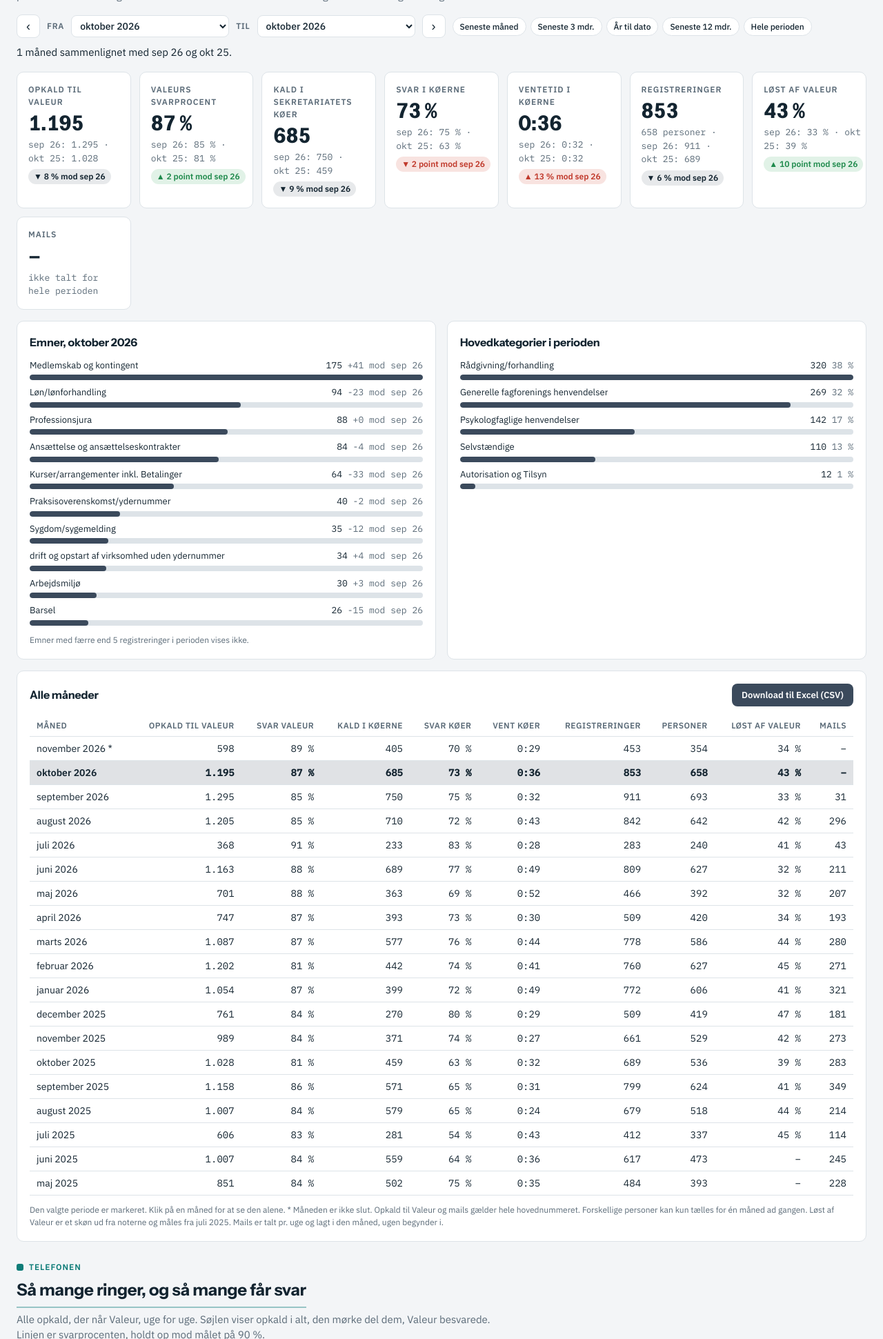
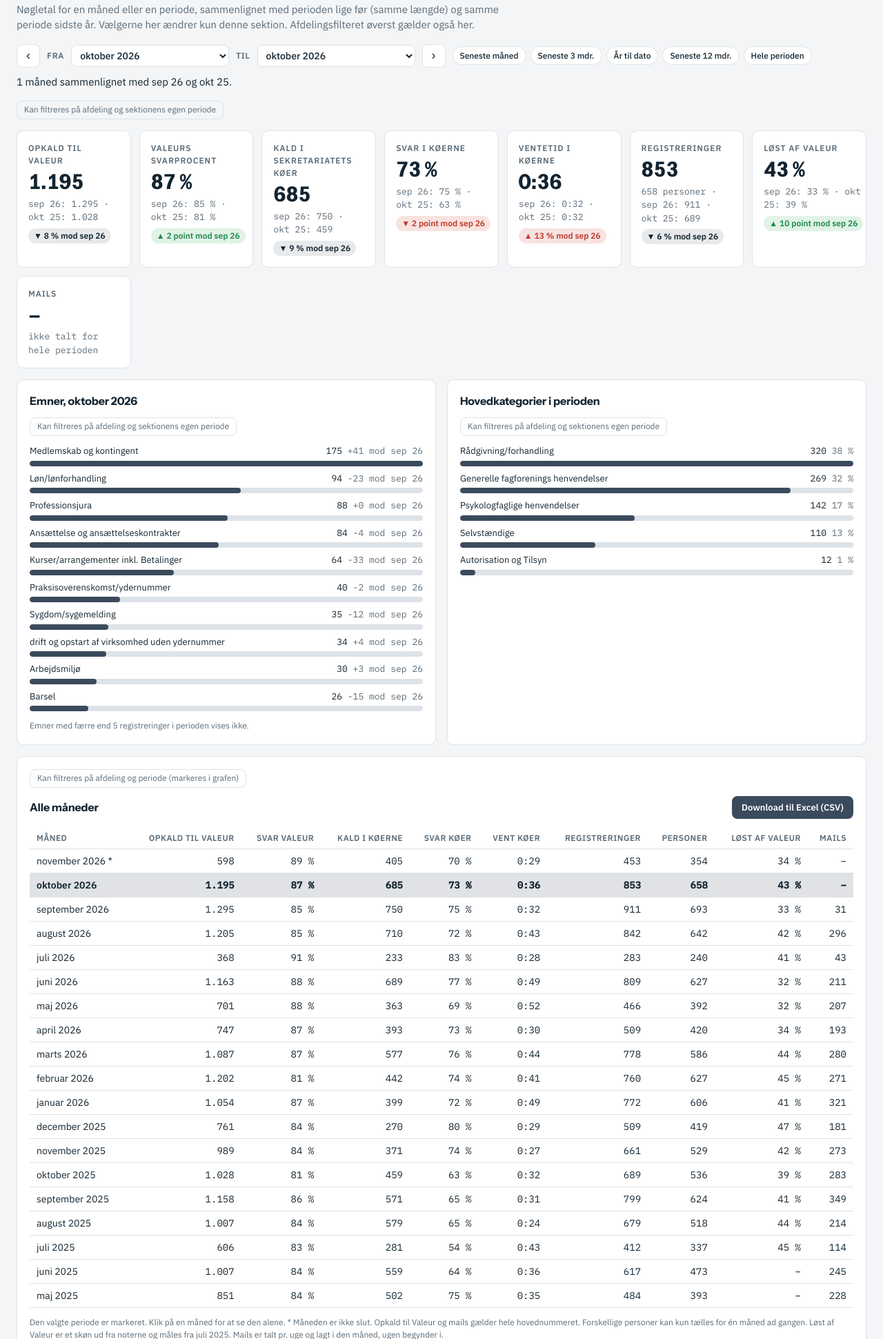
Before and after one commit to sebastianlistfeirup/Valeur, a plain HTML site: page dist/briefing.html in a window 1280 px wide. Shown: the part 859-2800 px from the top of the page at 69% size. Drawn offline with nearby package versions, Linux system fonts and the light colour scheme.

Commit message:
Vis ogsaa uden filter, hvad hvert kort kan filtreres paa
Uden filter faar hvert kort et maerke: "Kan filtreres paa afdeling og
periode", "... (markeres i grafen)", "Kan filtreres paa afdeling" eller "Kan
ikke filtreres". Med filter vises som foer, hvad der er filtreret.

Co-Authored-By: Claude Opus 5.5 <noreply@anthropic.com>

```diff
--- a/dist/briefing.html
+++ b/dist/briefing.html
@@ -125,6 +125,8 @@ footer{color:var(--muted);font-size:12px}
 .fchip.paa{background:color-mix(in srgb,var(--t-ovb) 13%,var(--panel));border:1px solid color-mix(in srgb,var(--t-ovb) 55%,var(--line));color:var(--ink)}
 .fchip.af{border:1px dashed var(--line);color:var(--muted);background:var(--panel)}
 .fchip .fchip-af{color:var(--muted);font-weight:400}
+.fchip.kan{border:1px solid var(--line);color:var(--muted);background:transparent}
+.fchip.kanikke{border:1px dashed var(--line);color:var(--muted);background:transparent;opacity:.8}
 .kpis + .fchip,.fchip + .kpis{margin-top:0}
 .filterforklaring{font-size:13px;line-height:1.55;border:1px dashed var(--t-ovb);border-radius:8px;padding:10px 14px;background:var(--panel);color:var(--ink)}
 .mdtabel th.grp{text-align:center;color:var(--ink);border-bottom:2px solid var(--t-ovb)}
@@ -1116,12 +1118,21 @@ function render(){
       cUdmNaiv: [""], cUdmFast: [""], nyeFlow: [""], bNye: [""], cMails: [""],
     };
     document.querySelectorAll(".fchip").forEach(e => e.remove());
-    if (erAfd || PER) {
+    {
       const lokKort = LOKAL ? periodeKort(LOKAL.fra, LOKAL.til) : "";
+      const aktiv = erAfd || PER;
       for (const [id, [dims, note]] of Object.entries(SPEC)) {
         const el = document.getElementById(id);
         if (!el) continue;
         const d = dims.split(" ").filter(Boolean);
+        const chip = document.createElement("div");
+        if (!aktiv) {
+          // intet filter valgt: vis, hvad kortet kan filtreres på
+          const kan = [d.includes("afd") ? "afdeling" : null,
+                       d.includes("per") ? "periode" : d.includes("mark") ? "periode (markeres i grafen)" : d.includes("lok") ? "sektionens egen periode" : null].filter(Boolean);
+          chip.className = "fchip " + (kan.length ? "kan" : "kanikke");
+          chip.textContent = kan.length ? "Kan filtreres på " + kan.join(" og ") : "Kan ikke filtreres";
+        } else {
           const paa = [], af = [];
           if (erAfd) (d.includes("afd") ? paa.push("kun " + afdNavn) : af.push("hele foreningen"));
           if (d.includes("lok")) paa.push(lokKort);
@@ -1130,15 +1141,15 @@ function render(){
             else if (d.includes("mark")) paa.push(`hele forløbet, ${PER.kort} markeret`);
             else af.push("hele perioden");
           }
-        const chip = document.createElement("div");
           chip.className = "fchip " + (paa.length ? "paa" : "af");
           chip.innerHTML = paa.length
             ? `<b>Filter:</b> ${paa.join(" · ")}${af.length ? ` <span class="fchip-af">(ikke filtreret: ${af.join(", ")})</span>` : ""}${note && erAfd ? ` <span class="fchip-af">· ${note}</span>` : ""}`
             : `<b>Ikke filtreret:</b> ${af.join(", ")}`;
+        }
         const kort = el.closest(".card");
         if (kort) {
-          const h = kort.querySelector(":scope > h3, :scope > .mdvaelger > h3");
-          if (h && h.parentElement === kort) h.after(chip); else kort.prepend(chip);
+          const h = kort.querySelector(":scope > h3");
+          if (h) h.after(chip); else kort.prepend(chip);
         } else el.before(chip);
       }
     }
```
Also changed, not shown: docs/briefing.html (+15 -4 lines), scripts/briefing/template.html (+15 -4 lines). Lines whose indentation alone changed are shown as unchanged.
